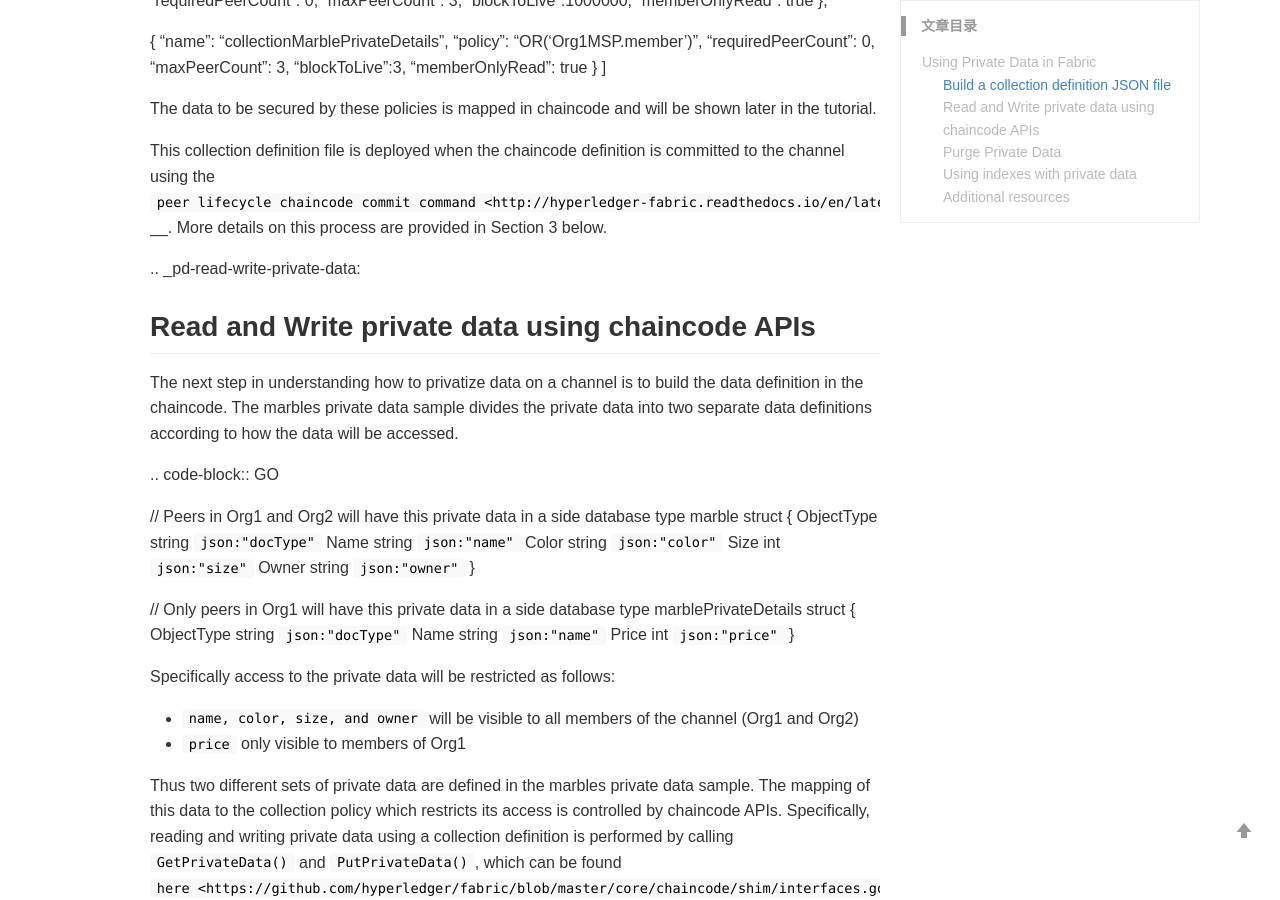
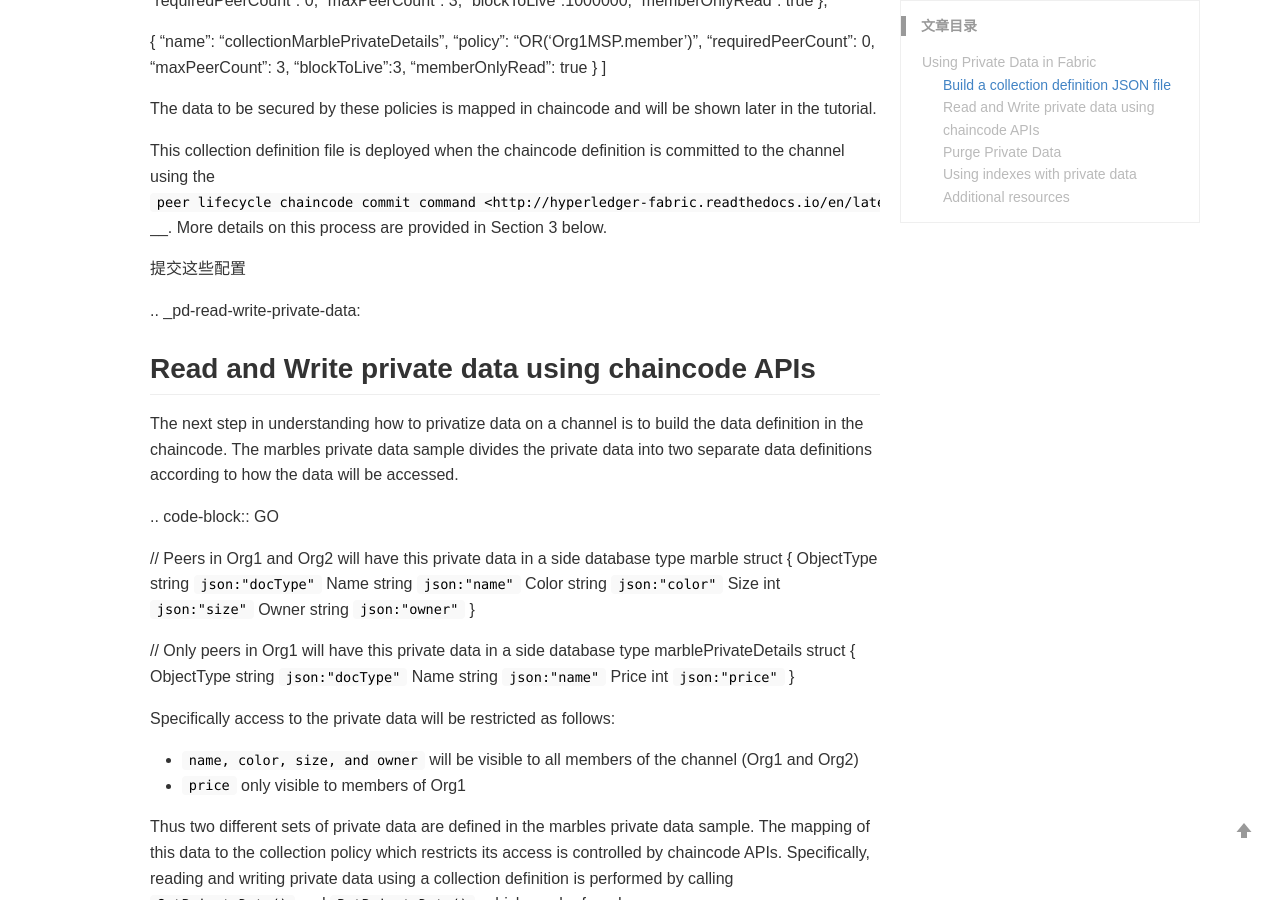
Before and after one commit to nox60/nox60.github.io, a Jekyll site: the page built from _posts/2019-8-21-Private-data.md, in a window 1280 px wide and 900 px high, scrolled down 2538 px. Built offline with Jekyll 4.4.1, drawn with Linux system fonts in a browser that asks for light colours; our own code applies the rules of GitHub Pages for plain Markdown files; comment, search, counter and statistics services are not loaded.

Commit message:
Modify files

```diff
--- a/_posts/2019-8-21-Private-data.md
+++ b/_posts/2019-8-21-Private-data.md
@@ -137,6 +137,8 @@ shown later in the tutorial.
 This collection definition file is deployed when the chaincode definition is
 committed to the channel using the `peer lifecycle chaincode commit command <http://hyperledger-fabric.readthedocs.io/en/latest/commands/peerchaincode.html#peer-chaincode-instantiate>`__.
 More details on this process are provided in Section 3 below.
+
+提交这些配置
 
 .. _pd-read-write-private-data:
 
```
